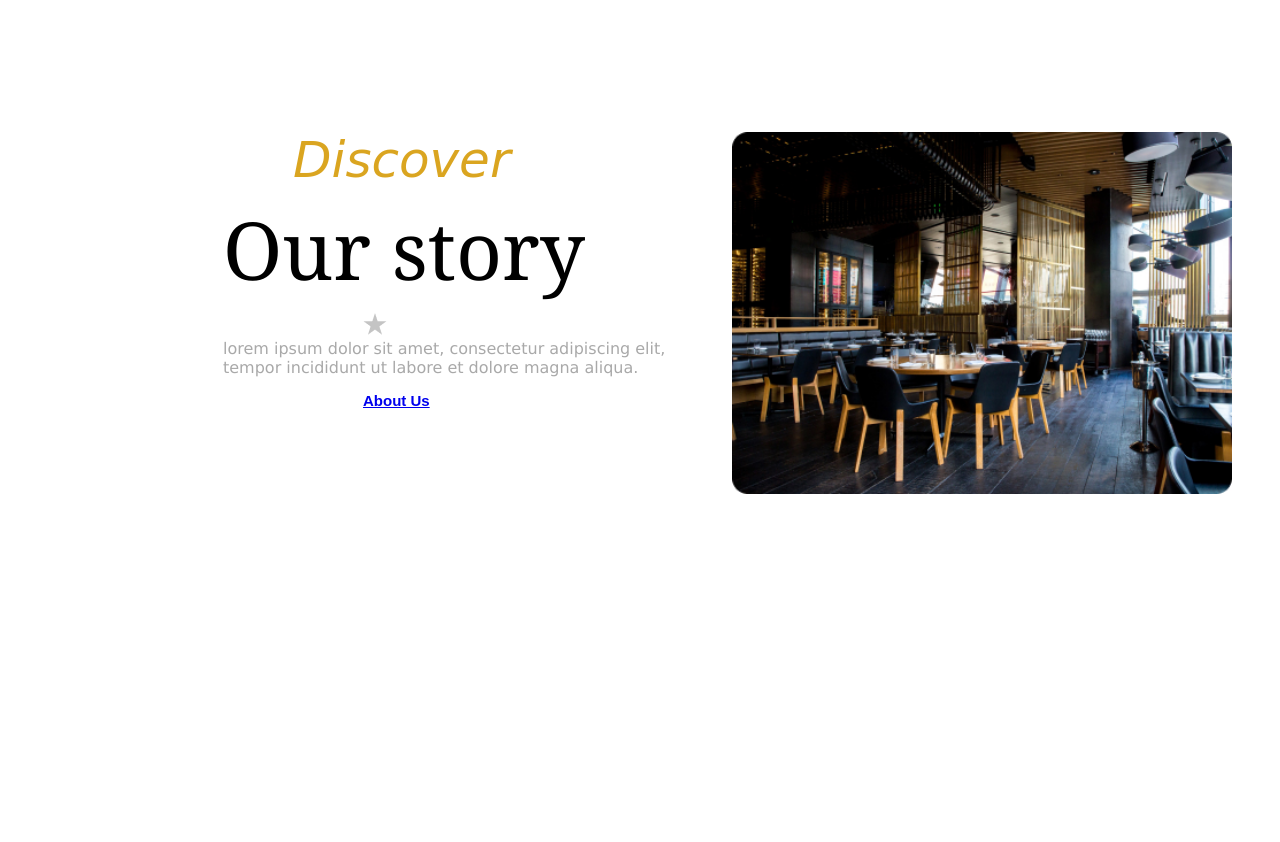
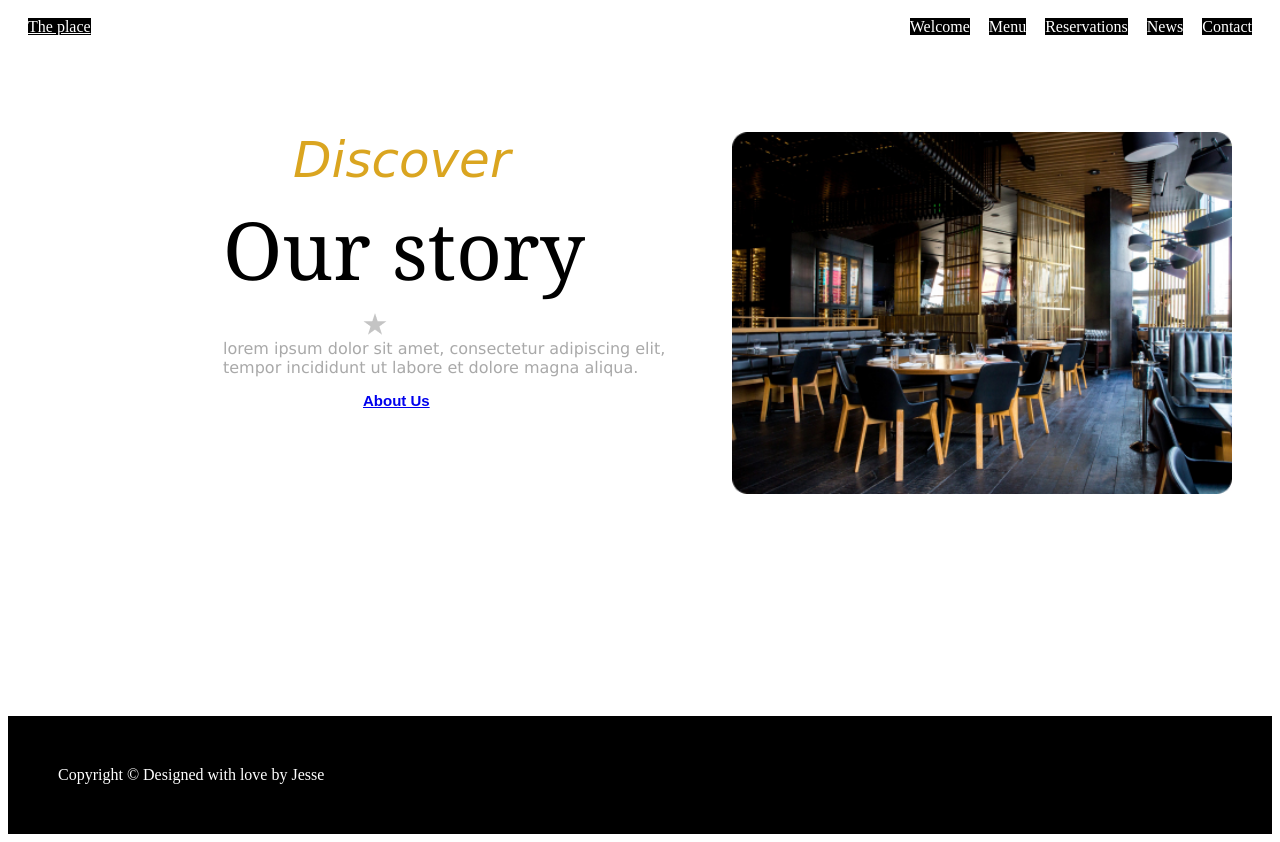
Before and after one commit to Wildcard-Phantom/webii2025, a plain HTML site: page index.html in a window 1280 px wide. Drawn offline with Linux system fonts and the light colour scheme.

Commit message:
4/11/2025

```diff
--- a/styles/story.scss
+++ b/styles/story.scss
@@ -13,7 +13,7 @@
     padding: 10px;
 
   }
-  .navigation a{
+  .navigation a{ $dark-bg:rgb(0, 0, 0);
     $light-font-color: white;
     text-decoration: none;
 }
@@ -76,7 +76,7 @@ ul li{
   margin-left: 140px;
   font-family:Arial, Helvetica, sans-serif;}
 
-  .footer{ $dark-bg:$dark-bg;
+  .footer{ $dark-bg:rgb(0, 0, 0);
     $light-font-color: white;
 margin-top: 670px;
 padding: 50px;}
```
Also changed, not shown: styles/story.css.
